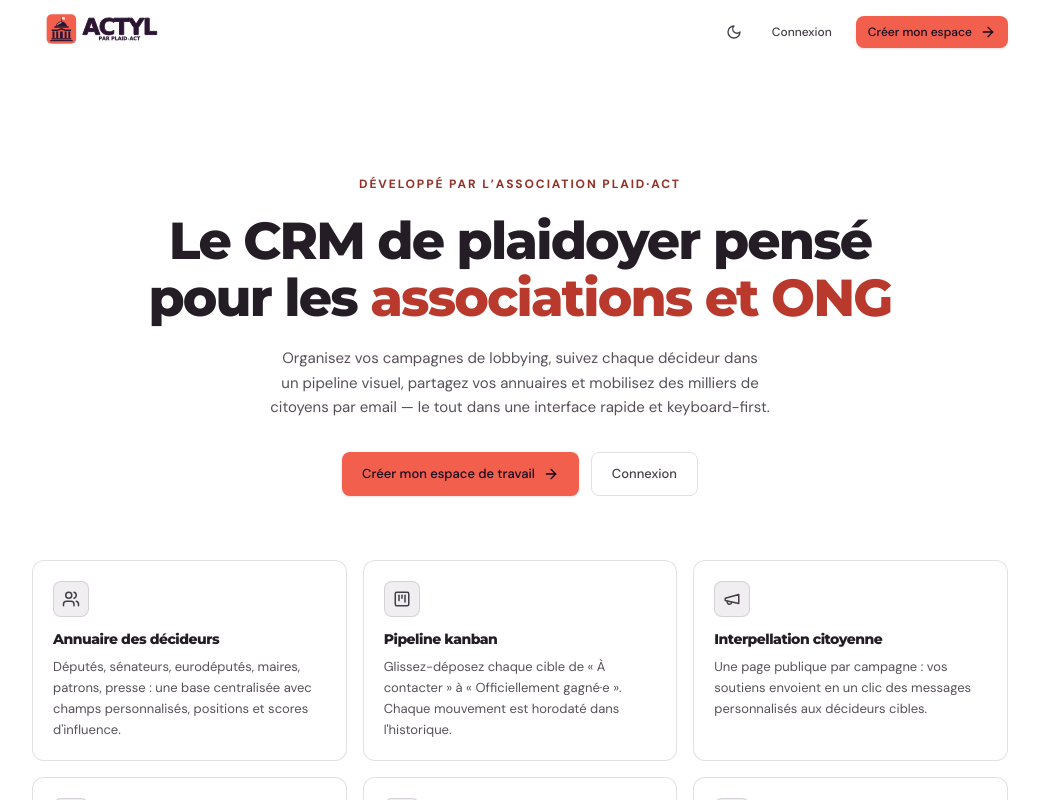
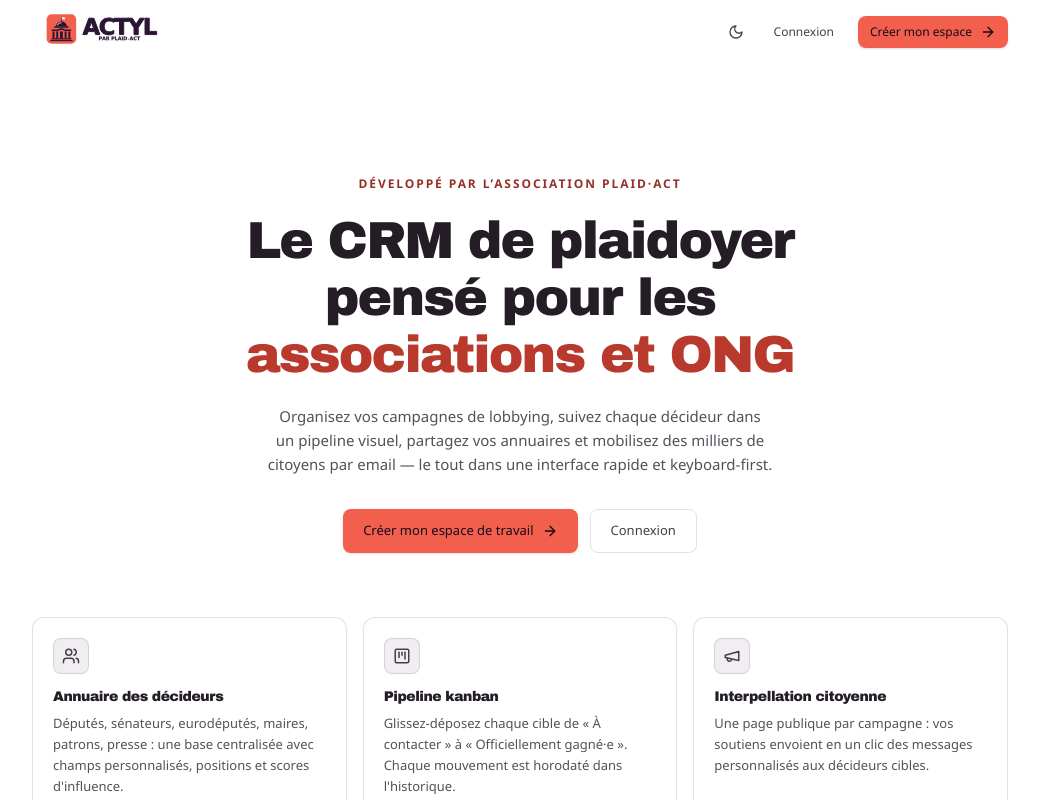
Before and after one commit to tomjanvier/actyl, a Next.js app: page / in a window 1280 px wide. Shown: the top 800 px of the page, without its empty margins (120-1159 px from the left). Built offline with nearby package versions, Linux system fonts and the light colour scheme; no server answers; the database is empty.

Commit message:
fix: eviter le chargement reseau des polices au build

```diff
--- a/app/globals.css
+++ b/app/globals.css
@@ -133,7 +133,7 @@ body {
   background-color: var(--canvas);
   background-image: radial-gradient(80rem 30rem at 100% -8%, color-mix(in oklab, var(--accent) 8%, transparent), transparent 68%);
   color: var(--fg);
-  font-family: var(--font-dm-sans), "Avenir Next", "Segoe UI", sans-serif;
+  font-family: "Avenir Next", "Segoe UI", Arial, sans-serif;
   font-feature-settings: "cv11", "ss01";
   -webkit-font-smoothing: antialiased;
   text-rendering: optimizeLegibility;
@@ -142,7 +142,7 @@ body {
 h1,
 h2,
 h3 {
-  font-family: var(--font-display), "Avenir Next", "Segoe UI", sans-serif;
+  font-family: "Arial Black", "Avenir Next", "Segoe UI", sans-serif;
   font-weight: 800;
   letter-spacing: -0.035em;
 }
--- a/app/layout.tsx
+++ b/app/layout.tsx
@@ -1,20 +1,6 @@
 import type { Metadata } from "next";
-import { DM_Sans, Montserrat } from "next/font/google";
 import { Toaster } from "sonner";
 import "./globals.css";
-
-const sans = DM_Sans({
-  subsets: ["latin"],
-  variable: "--font-dm-sans",
-  display: "swap",
-});
-
-const display = Montserrat({
-  subsets: ["latin"],
-  weight: ["700", "800", "900"],
-  variable: "--font-display",
-  display: "swap",
-});
 
 export const metadata: Metadata = {
   title: { default: "Actyl", template: "%s · Actyl" },
@@ -37,7 +23,7 @@ export default function RootLayout({
   children,
 }: Readonly<{ children: React.ReactNode }>) {
   return (
-    <html lang="fr" className={`${sans.variable} ${display.variable}`} suppressHydrationWarning>
+    <html lang="fr" suppressHydrationWarning>
       <head>
         <script dangerouslySetInnerHTML={{ __html: themeScript }} />
       </head>
```
